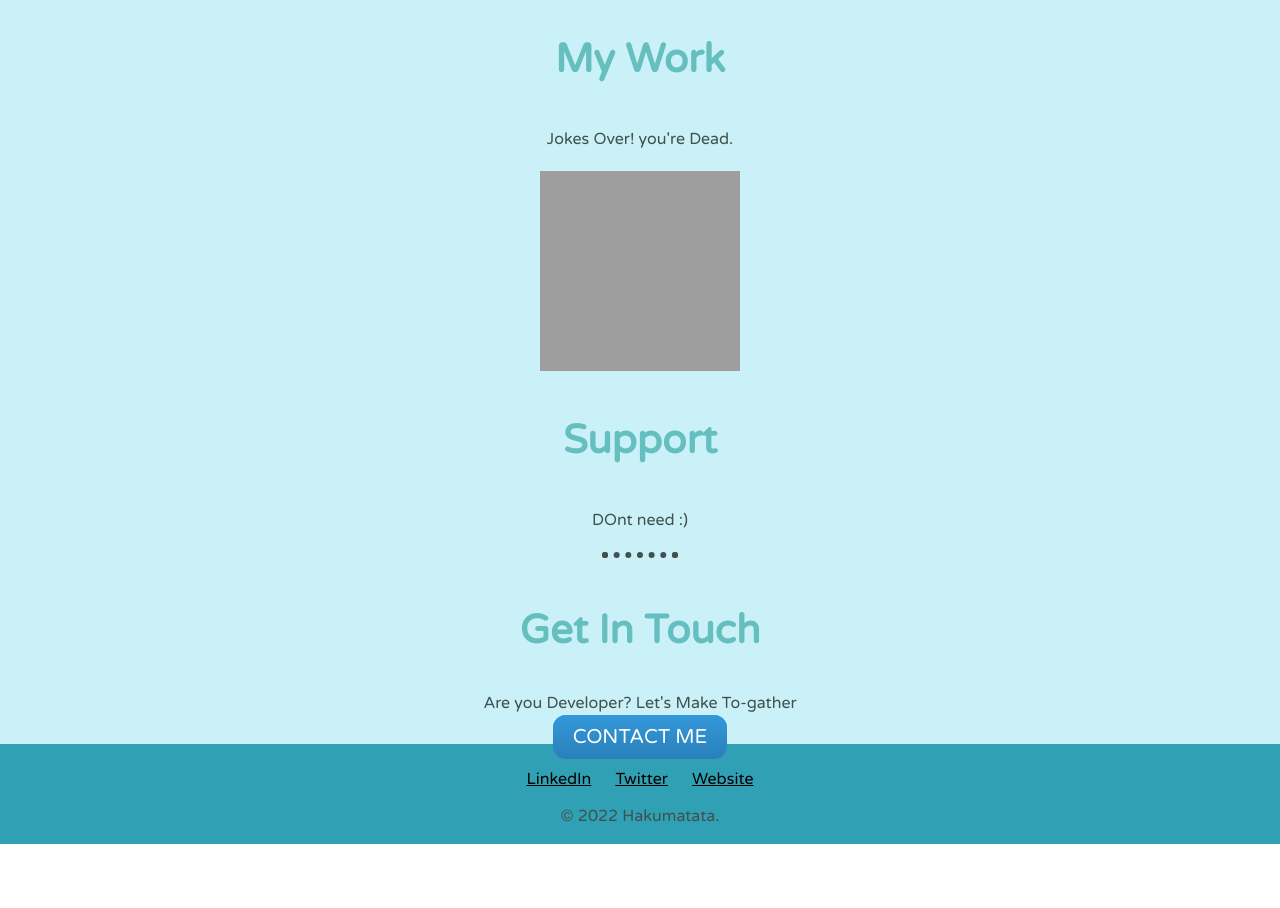
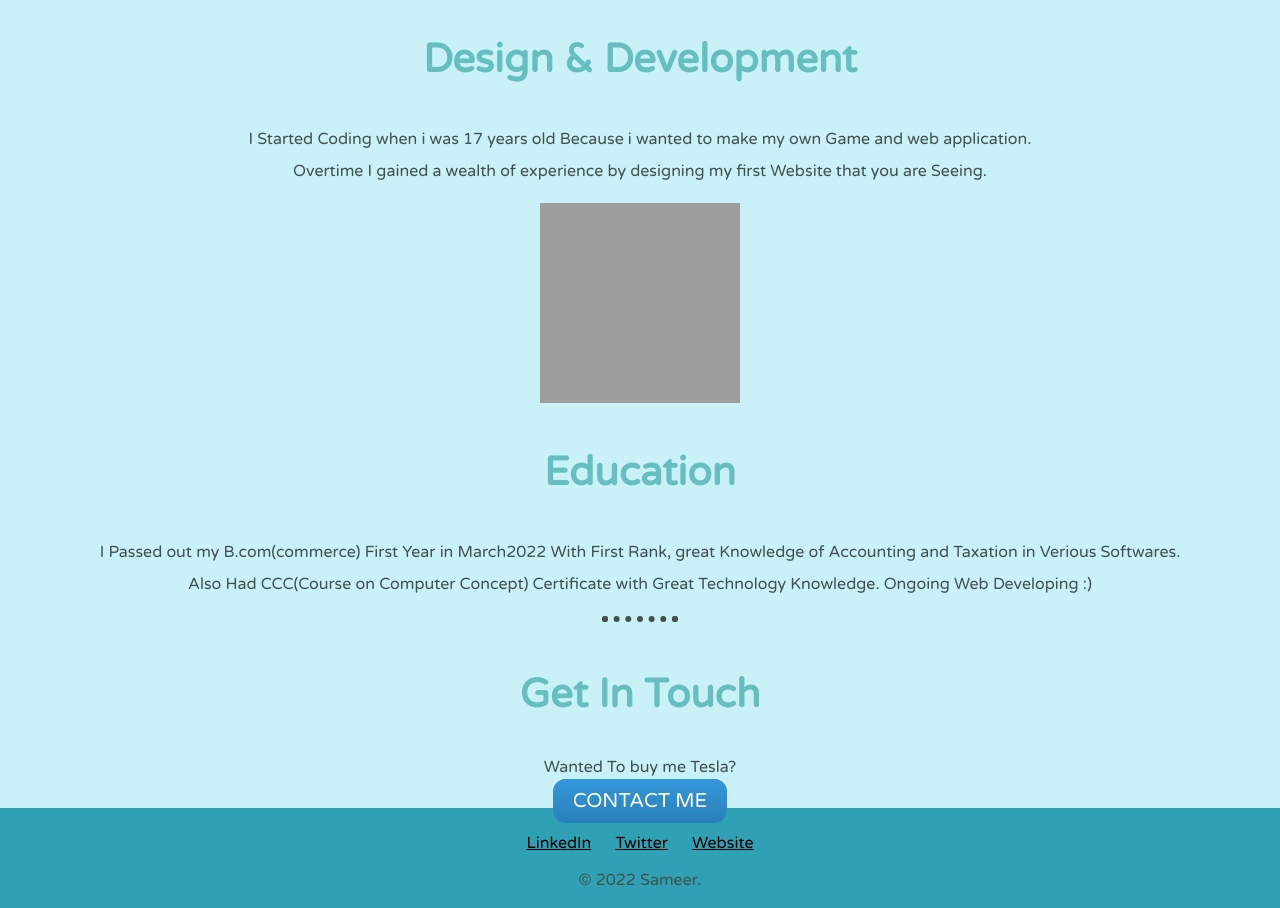
Before and after one commit to Aweso-Sam/CV, a plain HTML site: page index.html in a window 1280 px wide. Shown: the part 2320-3228 px from the top of the page. Before the commit the page ends 3164 px from the top, so only its background shows below. Drawn offline with Linux system fonts and the light colour scheme; grey boxes are pictures that could not be loaded; a web font is replaced by a local one.

Commit message:
Update index.html

```diff
--- a/index.html
+++ b/index.html
@@ -45,22 +45,24 @@
                 <p>Software Development</p>
 
                 <hr>
-                <h3>My Work</h3>
+                <h3>Design & Development</h3>
                 <p>
-                    Jokes Over! you're Dead.
+                     I Started Coding when i was 17 years old Because i wanted to make my own Game and web application.<br>
+                    Overtime I gained a wealth of experience by designing my first Website that you are Seeing.
                 </p>
             </div>
             <div class="Support">
                 <img class="Supportimg" src="https://cdn-icons-png.flaticon.com/512/1534/1534968.png" alt="Support-IMG" height="200px" width="200px">
-                <h3>Support
+                <h3>Education
                 </h3>
-                <p>DOnt need :)</p>
+                <p>I Passed out my B.com(commerce) First Year in March2022 With First Rank, great Knowledge of Accounting and Taxation in Verious Softwares.<br>
+                Also Had CCC(Course on Computer Concept) Certificate with Great Technology Knowledge. Ongoing Web Developing :)</p>
             </div>
         </div>
         <hr>
         <div class="contact-me">
             <h2>Get In Touch</h2>
-            <p class="After">Are you Developer? Let's Make To-gather</p>
+            <p class="After">Wanted To buy me Tesla?</p>
             <a class="btn" href="mailto:name@email.com">CONTACT ME</a>
         </div>
     </div>
@@ -69,9 +71,9 @@
     <div class="bottom-container">
         <a class="footer-link" href="https://www.linkedin.com/">LinkedIn</a>
         <a class="footer-link" href="https://twitter.com/">Twitter</a>
-        <a class="footer-link" href="https://www.appbrewery.co/">Website</a>
+        <a class="footer-link" href="https://www.google.com/">Website</a>
 
-        <p class="Copyright">© 2022 Hakumatata.</p>
+        <p class="Copyright">© 2022 Sameer.</p>
     </div>
 
     </body>
```
